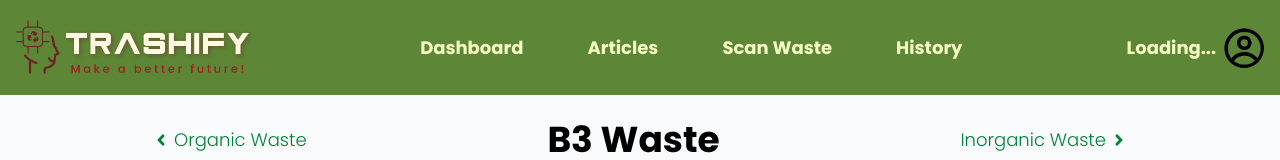
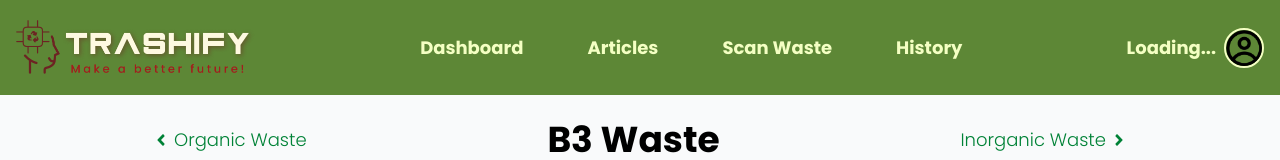
Before and after one commit to aDJi2003/Senior_Project_B3_05, a Next.js app in the folder frontend/: page /b3Waste in a window 1280 px wide. Shown: the top 160 px of the page. Built offline with nearby package versions, Linux system fonts and the light colour scheme.

Commit message:
fix: profile image in navbar

```diff
--- a/frontend/src/components/navbar-user.js
+++ b/frontend/src/components/navbar-user.js
@@ -59,12 +59,22 @@ const NavbarUser = () => {
 
         {/* Profile Section */}
         <div className="hidden md:flex items-center space-x-2">
-          <span className="text-[#F4FFC3] font-bold text-lg">{user ? user.name : "Loading..."}</span>
+          <span className="text-[#F4FFC3] font-bold text-lg">
+            {user ? user.name : "Loading..."}
+          </span>
           <Link href="/profile">
-            <Image src="/profile.png" alt="Profile" width={40} height={40} className="rounded-full cursor-pointer" />
+            <div className="w-[40px] h-[40px] rounded-full border-2 border-[#F4FFC3] overflow-hidden cursor-pointer">
+              <Image
+                src={user?.profile_image || "/profile.png"}
+                alt="Profile"
+                width={60}
+                height={60}
+              />
+            </div>
           </Link>
         </div>
       </div>
+
 
       {/* Mobile Menu */}
       {isMenuOpen && (
@@ -85,7 +95,14 @@ const NavbarUser = () => {
 
             {/* Profile in Mobile Menu */}
             <div className="flex flex-col items-center mt-6 space-y-2">
-              <Image src="/profile.png" alt="Profile" width={60} height={60} className="rounded-full" />
+              <div className="w-[60px] h-[60px] rounded-full border-2 border-[#F4FFC3] overflow-hidden">
+                <Image
+                  src={user?.profile_image || "/profile.png"}
+                  alt="Profile"
+                  width={60}
+                  height={60}
+                />
+              </div>
               <span className="text-[#F4FFC3] text-xl font-semibold">{user ? user.name : "Loading..."}</span>
               <Link href="/profile" className="text-white hover:text-gray-300" onClick={toggleMenu}>
                 View Profile
```
